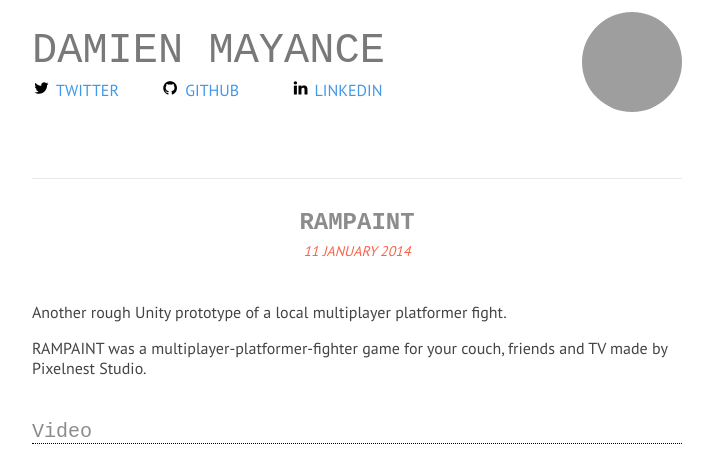
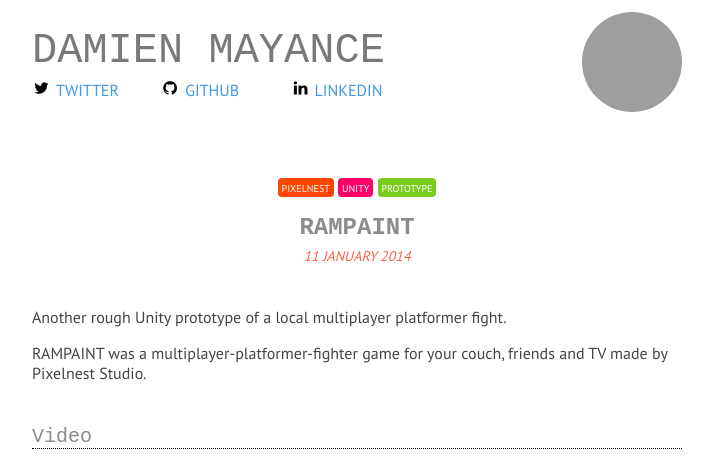
Before and after one commit to valryon/valryon.github.io, a Jekyll site: the page built from _projects/2014-01-11-rampaint.md, in a window 1280 px wide, cut to the strip 0-461 px from the top of the page. Shown: the whole strip, without its empty margins (283-996 px from the left). Built offline with Jekyll 4.4.1, drawn with Linux system fonts in a browser that asks for light colours; some web fonts are replaced; grey boxes are pictures that could not be loaded.

Commit message:
display tags in posts

```diff
--- a/_layouts/post.html
+++ b/_layouts/post.html
@@ -4,10 +4,17 @@ layout: default
 
 <article class="post">
   <header class="post-header">
+    <ul class="tags">
+      {% for tag in page.tags %}
+      <li class="tag {{ tag }}">{{ tag }}</li>
+      {% endfor %}
+    </ul>
     <h1>
       {{ page.title }}
     </h1>
-    <p class="post-date">{{ page.date | date: "%d %B %Y" }}</p>
+    <p class="post-date">
+      {{ page.date | date: "%d %B %Y" }}
+    </p>
   </header>
 
 	<div class="post-content">
--- a/static/css/site.css
+++ b/static/css/site.css
@@ -375,6 +375,26 @@ strong {
   background-color: #2D5EFF;
 }
 
+.game {
+  background-color: #0087FF;
+}
+
+.pixelnest {
+  background-color: #FF4600;
+}
+
+.prototype {
+  background-color: #7ACC1C;
+}
+
+.plugin {
+  background-color: #778D99;
+}
+
+.app {
+  background-color: #99183C;
+}
+
 /**************************************************************
  * Posts and special pages
  **************************************************************/
@@ -382,6 +402,7 @@ strong {
 .post-header {
   margin-top: 21px;
   margin-bottom: 42px;
+  text-align: center;
 }
 
 .post-date {
```
